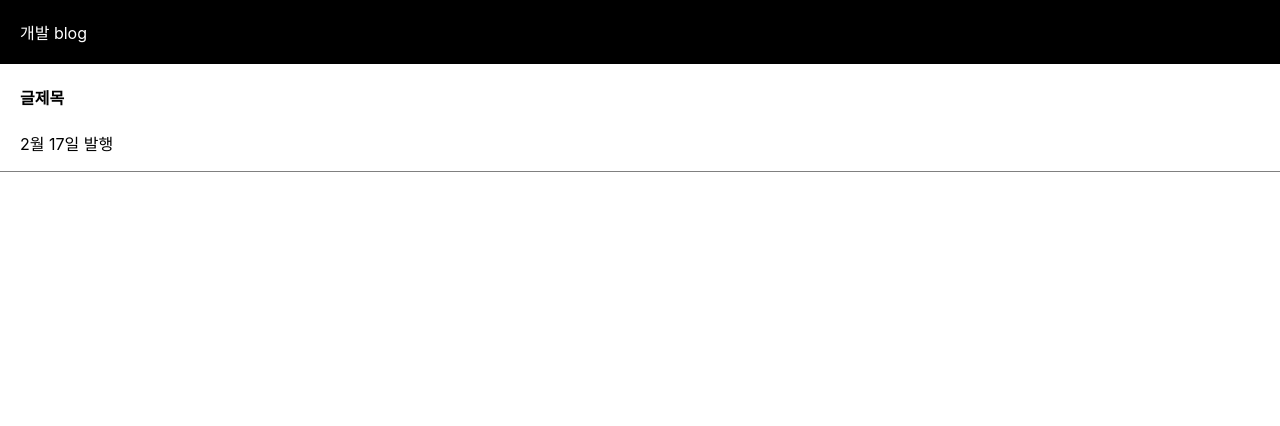
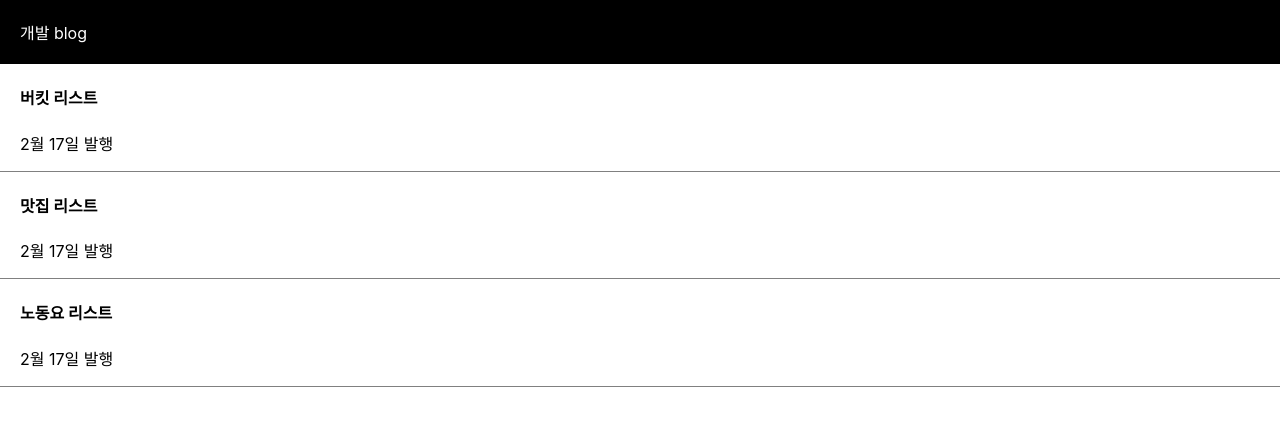
Before and after one commit to NickYOOO/blog, a React (Create React App) app: page /main in a window 1280 px wide. Shown: the top 426 px of the page. Built offline with nearby package versions, Linux system fonts and the light colour scheme.

Commit message:
list 컴퍼넌트 useState 적용

```diff
--- a/src/components/List.jsx
+++ b/src/components/List.jsx
@@ -1,12 +1,25 @@
+/*eslint-disable*/
+import { useState } from "react";
 import styled from "styled-components";
 
 function List() {
+    const [글제목, b] = useState(['버킷 리스트', '맛집 리스트', '노동요 리스트']);
 
     return (
+        <>
         <StList>
-            <h4>글제목</h4>
+            <h4>{ 글제목[0] }</h4>
             <p>2월 17일 발행</p>
         </StList>
+             <StList>
+             <h4>{ 글제목[1] }</h4>
+             <p>2월 17일 발행</p>
+         </StList>
+              <StList>
+              <h4>{ 글제목[2] }</h4>
+              <p>2월 17일 발행</p>
+          </StList>
+        </>
     )
 }
 export default List;
```
